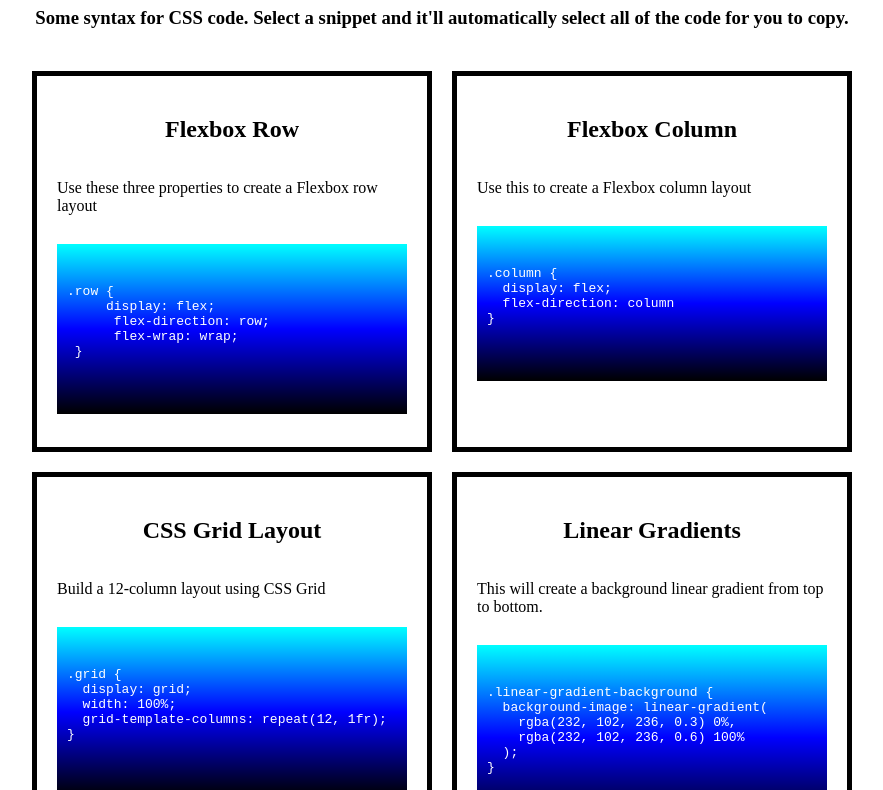
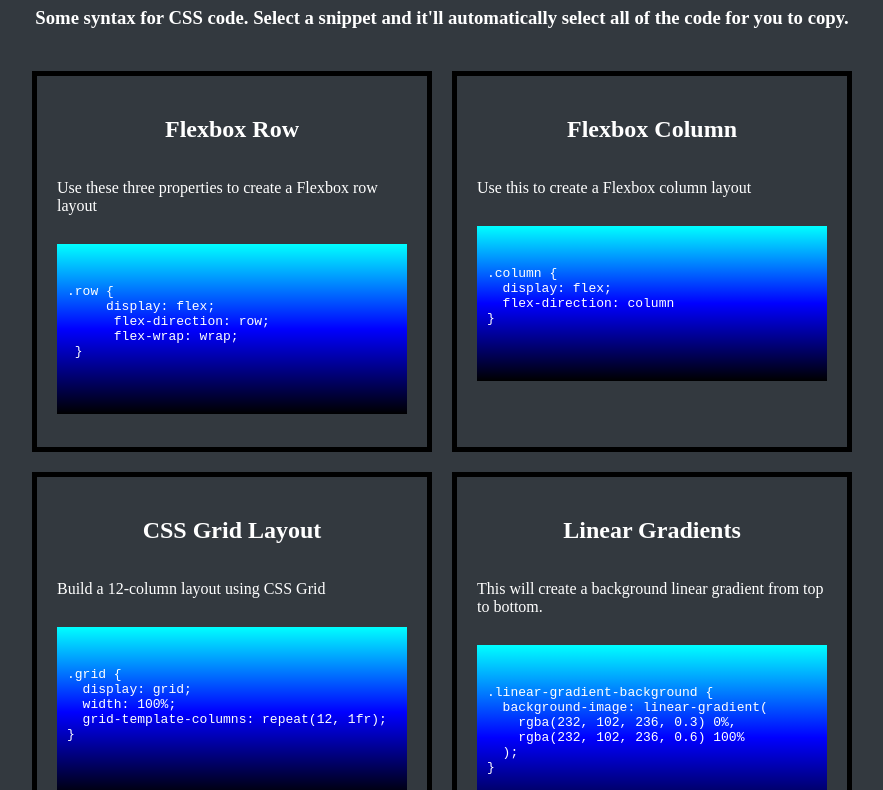
Before and after one commit to ralloMatt/css-snippet-cheatsheet, a plain HTML site: page index.html in a window 1280 px wide. Shown: the part 73-863 px from the top of the page, without its empty margins (198-1081 px from the left). Drawn offline with Linux system fonts and the light colour scheme.

Commit message:
added stuff

```diff
--- a/assets/style.css
+++ b/assets/style.css
@@ -34,3 +34,8 @@ main {
     width: 96%;
     margin: 2rem auto;
   }
+
+body {
+    background-color: #33393f;
+    color: white;
+}
```
Also changed, not shown: index.html (+2 -1 lines).
